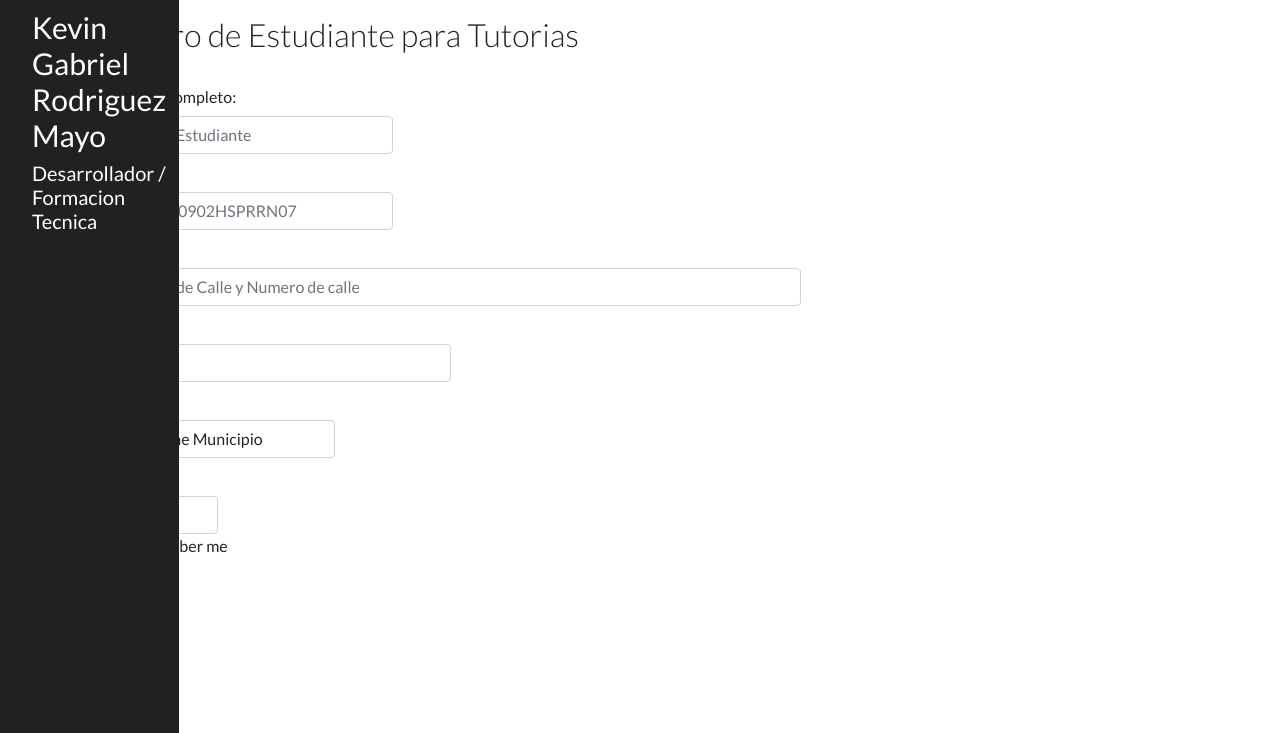
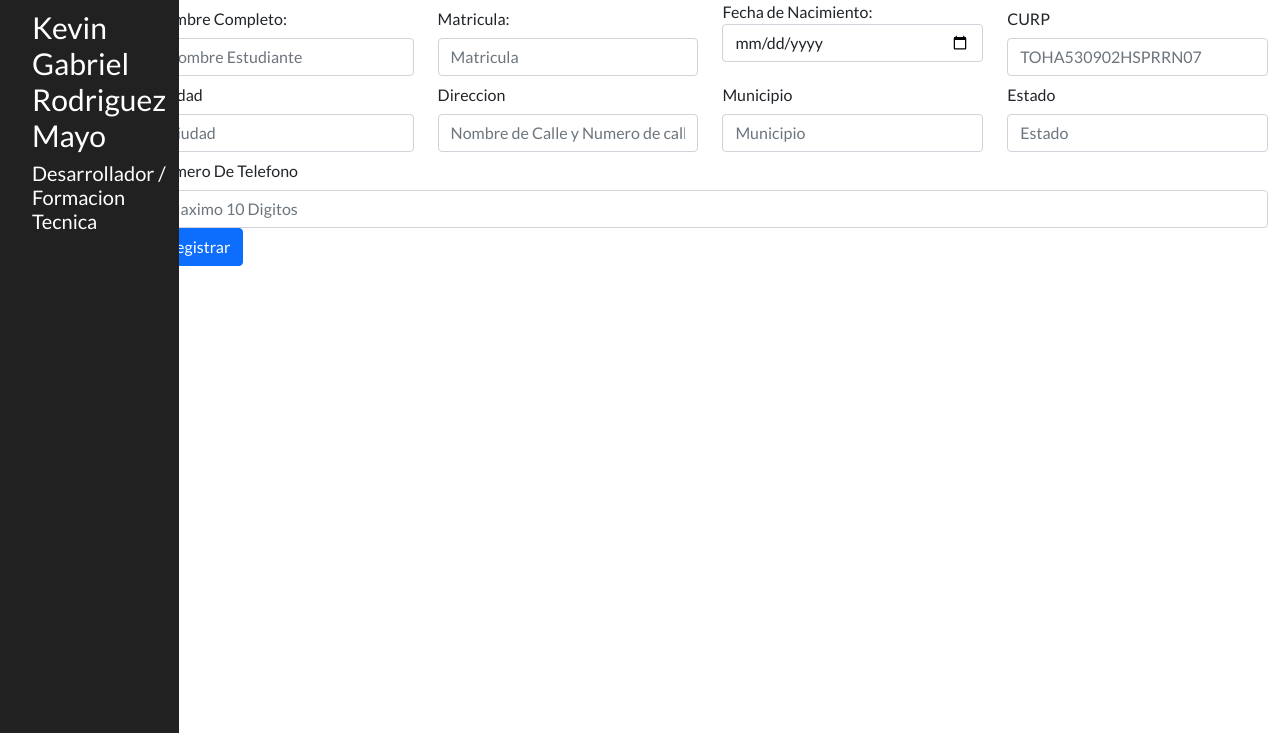
Before and after one commit to unrecovery/tutorias, a PHP site: page /formulario_registro.php in a window 1280 px wide. Shown: the part 67-800 px from the top of the page. Run offline with PHP 8.4, Linux system fonts and the light colour scheme.

Commit message:
Third Upload

```diff
--- a/formulario_registro.php
+++ b/formulario_registro.php
@@ -16,61 +16,55 @@ include 'navbar_titular.php';
 ?>
 
 <body>
-  <div class="container p-3">
-
+  <div class="contenedor-fuera" style="padding-left:11%;">
+    <div class="container">
+      <form>
         <div class="row">
-      <div class="col-md-8">
-        <h2>Registro de Estudiante para Tutorias</h2>
-        <div class="card-body">
-          <form action="#" class="form-inline" role="form">
-            <div class="form-row">
-              <div class="form-group col-md-5">
+          <div class="col">
             <label for="nombre" class="col-form-label">Nombre Completo:</label>
             <input type="text" class="form-control" id="nombre" placeholder="Nombre Estudiante">
           </div>
-
+          <div class="col">
+            <label for="matricula" class="col-form-label">Matricula:</label>
+            <input type="text" class="form-control" id=matricula placeholder="Matricula">
           </div>
-            <div class="form-group col-md-5">
+          <div class="col">
+            <label for="nacimiento">Fecha de Nacimiento:</label>
+            <input type="date" class="form-control" id="nacimiento" placeholder="Seleccione Fecha">
+          </div>
+          <div class=" col">
             <label for="curp" class="col-form-label">CURP</label>
             <input type="text" class="form-control" id="curp" placeholder="TOHA530902HSPRRN07">
           </div>
-            <div class="form-group">
+        </div>
+        <div class="row">
+          <div class="col">
+            <label for="ciudad" class="col-form-label">Ciudad</label>
+            <input type="text" class="form-control" id="ciudad" placeholder="Ciudad">
+          </div>
+          <div class="col">
             <label for="direccion" class="col-form-label">Direccion</label>
             <input type="text" class="form-control" id="direccion" placeholder="Nombre de Calle y Numero de calle">
           </div>
-            <div class="form-row">
-              <div class="form-group col-md-6">
-                <label for="City" class="col-form-label">City</label>
-                <input type="text" class="form-control" id="City" placeholder="City">
+          <div class="col">
+            <label for="municipio" class="col-form-label">Municipio</label>
+            <input type="text" class="form-control" id="municipio" placeholder="Municipio">
           </div>
-              <div class="form-group col-md-4">
-                <label for="State" class="col-form-label">State</label>
-                <select id="State" class="form-control">
-                  <option value="Municipio">Seleccione Municipio</option>
-                  <option value="balancan">Balancan</option>
-                </select>
-
-              </div>
-              <div class="form-group col-md-2">
-                <label for="Zip" class="col-form-label">Zip</label>
-                <input type="text" class="form-control" id="Zip">
+          <div class="col">
+            <label for="estado" class="col-form-label">Estado</label>
+            <input type="text" class="form-control" id="estado" placeholder="Estado">
           </div>
         </div>
-            <div class="form-group">
-              <div class="form-check">
-                <label class="form-check-label">
-                  <input class="form-check-input" type="checkbox"> Remember me
-                </label>
+        <div class="row">
+          <div class="col">
+            <label for="numero" class="col-form-label">Numero De Telefono</label>
+            <input type="number" class="form-control" id="numero" placeholder="Maximo 10 Digitos">
           </div>
         </div>
-            <button type="submit" class="btn btn-primary">Submit</button>
+        <button type="submit" class="btn btn-primary">Registrar</button>
       </form>
     </div>
   </div>
-    </div>
-
-  </div>
-
 </body>
 
 </html>
--- a/informacion-estudiante.php
+++ b/informacion-estudiante.php
@@ -25,9 +25,8 @@ $fila = mysqli_fetch_array($respuesta);
 include 'navbar_titular.php';
 ?>
 
+<body>
 
-<body>
-  <div class="contenedor-fuera" style="padding-left:10%;">
   <div class="container mt-3">
     <h2>Informacion Sobre los Estudiantes en Tutoria</h2>
     <p>
```
Lines whose indentation alone changed are shown as unchanged.
